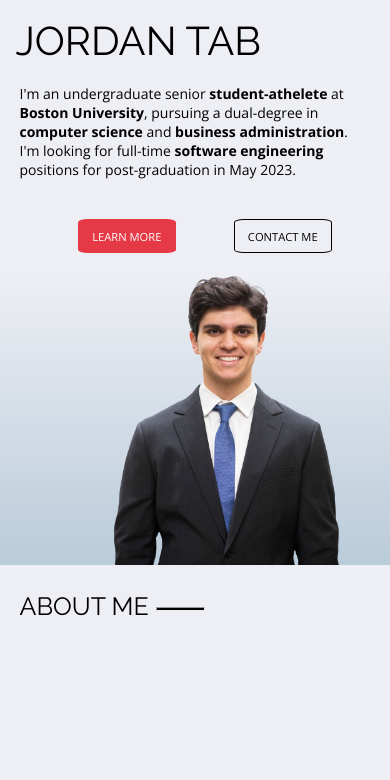
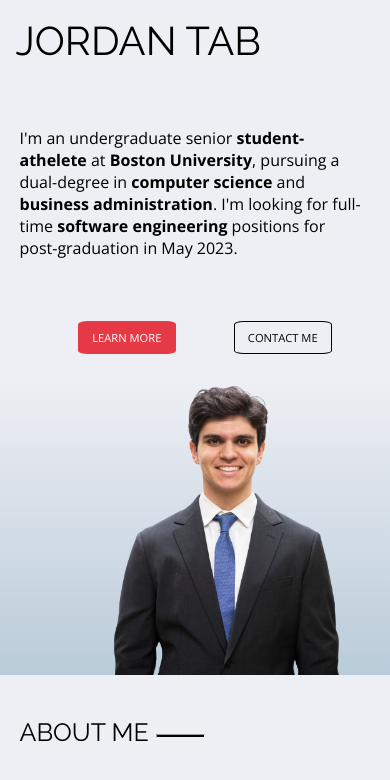
Before and after one commit to jordantab/portfolio-React-client, a React (Create React App) app in the folder portfolio-react-client/: page / in a window 390 px wide. Shown: the top 780 px of the page. Built offline with nearby package versions, Linux system fonts and the light colour scheme.

Commit message:
Testing phone view

```diff
--- a/portfolio-react-client/src/components/About.css
+++ b/portfolio-react-client/src/components/About.css
@@ -510,14 +510,14 @@
     .title {
         position: absolute;
         font-size: 25px;
-        top: 70%;
+        top: 85%;
         left: 5%;
         font-family: 'Raleway', sans-serif;
     }
 
     .horizontal-line {
         position: absolute;
-        top: 71%;
+        top: 86%;
         left: 40%;
         width: 12%;
         height: 2px;
--- a/portfolio-react-client/src/components/Home.css
+++ b/portfolio-react-client/src/components/Home.css
@@ -267,11 +267,11 @@
 
     .home-description {
         position: absolute;
-        top: 10%;
+        top: 15%;
         left: 5%;
         width: 88%;
         font-family: 'Open Sans', sans-serif;
-        font-size: 14px;
+        font-size: 16px;
     }
 
     .background-wave {
@@ -279,13 +279,13 @@
         left: 0%;
         width: 100%;
         height: 35%;
-        top: 32%;
+        top: 45%;
         background: linear-gradient(180deg, rgba(254, 250, 224, 0) 0%, rgba(69, 123, 157, 0.31) 100%);
     }
 
     .learn-more {
         position: absolute;
-        top: 26%;
+        top: 38%;
         left: 20%;
         height: 4%;
         width: 25%;
@@ -300,7 +300,7 @@
 
     .contact-me {
         position: absolute;
-        top: 26%;
+        top: 38%;
         left: 60%;
         height: 4%;
         width: 25%;
@@ -315,7 +315,7 @@
 
     .headshot {
         position: absolute;
-        top: 32%;
+        top: 45%;
         left: 27%;
         height: 35%;
     }
```
